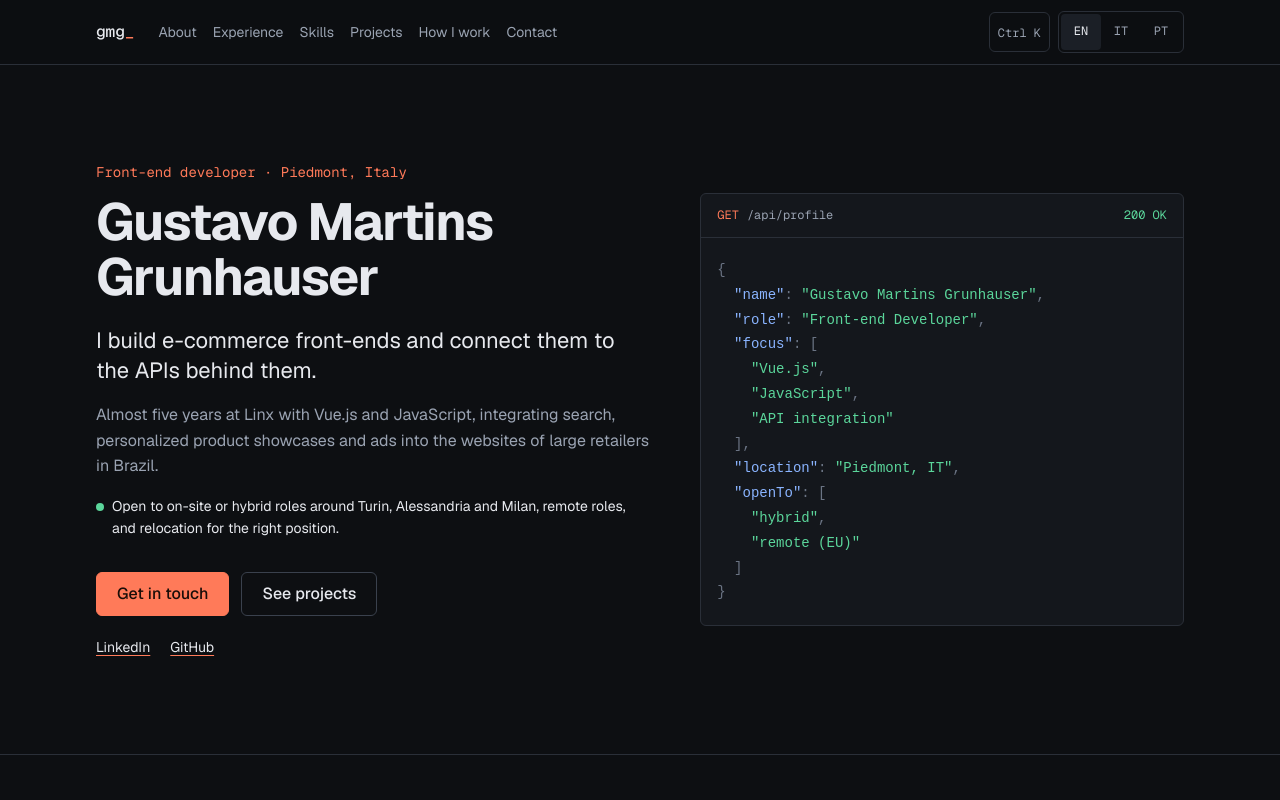
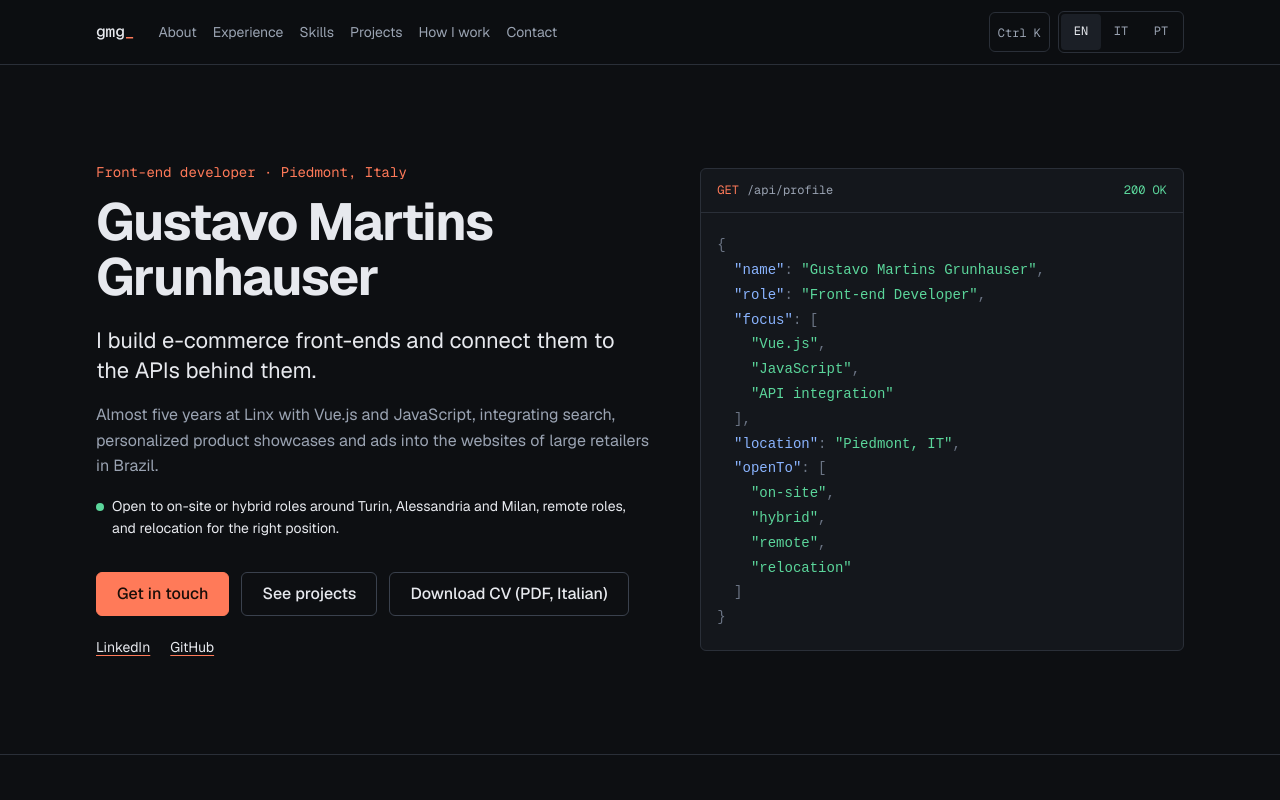
Before and after one commit to grunhauser/portfolio-gmg, a Vue app: page / in a window 1280 px wide. Shown: the top 800 px of the page. Built offline with nearby package versions, Linux system fonts and the light colour scheme; no server answers.

Commit message:
Add public CV download (Italian, without phone number)
Co-Authored-By: Claude Opus 5.5 (1M context) <noreply@anthropic.com>
Claude-Session: https://claude.ai/code/session_01YDFDJg8HcYwM4uoLx6bHsK

```diff
--- a/src/data/profile.ts
+++ b/src/data/profile.ts
@@ -2,6 +2,13 @@ import type { ContactChannel, SpokenLanguage } from '../types';
 
 /** Email address, kept in one place because the hero and the contact section both use it. */
 export const EMAIL = 'guto.mart@hotmail.com';
+
+/**
+ * Public CV (Italian, front-end version). It is the same CV sent to companies,
+ * minus the phone number, because this file is public. BASE_URL keeps the path
+ * right under the GitHub Pages sub-folder.
+ */
+export const CV_URL = `${import.meta.env.BASE_URL}cv-gustavo-grunhauser-it.pdf`;
 
 /** Contact channels, primary first. */
 export const contactChannels: ContactChannel[] = [
--- a/src/i18n/locales/en.json
+++ b/src/i18n/locales/en.json
@@ -41,7 +41,8 @@
     "summary": "Almost five years at Linx with Vue.js and JavaScript, integrating search, personalized product showcases and ads into the websites of large retailers in Brazil.",
     "availability": "Open to on-site or hybrid roles around Turin, Alessandria and Milan, remote roles, and relocation for the right position.",
     "primaryAction": "Get in touch",
-    "secondaryAction": "See projects"
+    "secondaryAction": "See projects",
+    "cvAction": "Download CV (PDF, Italian)"
   },
   "about": {
     "title": "About me",
--- a/src/i18n/locales/it.json
+++ b/src/i18n/locales/it.json
@@ -41,7 +41,8 @@
     "summary": "Quasi cinque anni in Linx con Vue.js e JavaScript, integrando motore di ricerca, vetrine personalizzate e ads nei siti di grandi retailer in Brasile.",
     "availability": "Disponibile in presenza o ibrido tra Torino, Alessandria e Milano, da remoto, e al trasferimento per la posizione giusta.",
     "primaryAction": "Contattami",
-    "secondaryAction": "Vedi i progetti"
+    "secondaryAction": "Vedi i progetti",
+    "cvAction": "Scarica il CV (PDF)"
   },
   "about": {
     "title": "Chi sono",
--- a/src/i18n/locales/pt.json
+++ b/src/i18n/locales/pt.json
@@ -41,7 +41,8 @@
     "summary": "Quase cinco anos na Linx com Vue.js e JavaScript, integrando busca, vitrines personalizadas e anúncios nos sites de grandes varejistas no Brasil.",
     "availability": "Aberto a vagas presenciais ou híbridas entre Turim, Alessandria e Milão, remotas, e a mudança de cidade pela vaga certa.",
     "primaryAction": "Entrar em contato",
-    "secondaryAction": "Ver projetos"
+    "secondaryAction": "Ver projetos",
+    "cvAction": "Baixar CV (PDF, em italiano)"
   },
   "about": {
     "title": "Sobre mim",
--- a/src/sections/HeroSection.vue
+++ b/src/sections/HeroSection.vue
@@ -1,12 +1,13 @@
 <script setup lang="ts">
 import { useI18n } from 'vue-i18n';
-import { contactChannels } from '../data/profile';
+import { CV_URL, contactChannels } from '../data/profile';
 import { highlightJson } from '../utils/highlightJson';
 
 /**
  * First screen: who I am, what I do and where I can work, plus the one
- * primary action (contact). On wide screens a JSON "API response" panel
- * repeats the key facts in a developer-friendly format.
+ * primary action (contact), with projects and the CV download as secondary
+ * ones. On wide screens a JSON "API response" panel repeats the key facts
+ * in a developer-friendly format.
  */
 const { t } = useI18n();
 
@@ -16,7 +17,7 @@ const profile = {
   role: 'Front-end Developer',
   focus: ['Vue.js', 'JavaScript', 'API integration'],
   location: 'Piedmont, IT',
-  openTo: ['hybrid', 'remote (EU)'],
+  openTo: ['on-site', 'hybrid', 'remote', 'relocation'],
 };
 
 /** The profile as colored JSON tokens. It never changes, so it is computed once. */
@@ -42,6 +43,7 @@ const profileLinks = contactChannels.filter((channel) => channel.id !== 'email')
         <div class="hero__actions">
           <a href="#contact" class="button button--primary">{{ t('hero.primaryAction') }}</a>
           <a href="#projects" class="button">{{ t('hero.secondaryAction') }}</a>
+          <a :href="CV_URL" class="button" download>{{ t('hero.cvAction') }}</a>
         </div>
 
         <ul class="hero__links">
```
Also changed, not shown: 1 other file (tests, documents, lock files or other folders).
